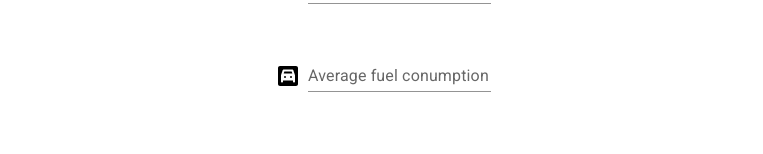
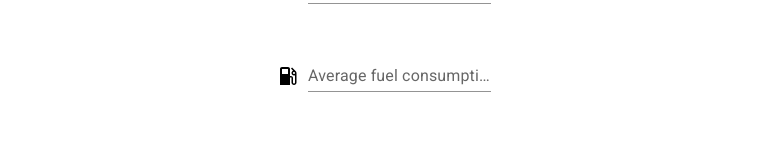
Before and after one commit to polszewsky/no-such-app, a React (Create React App) app: page /travel/add-travel in a window 1280 px wide. Shown: the part 242-396 px from the top of the page, without its empty margins (254-1017 px from the left). Built offline with nearby package versions, Linux system fonts and the light colour scheme.

Commit message:
Fix icon in add travel

```diff
--- a/src/pages/travel/addTravel/AddTravelPage.js
+++ b/src/pages/travel/addTravel/AddTravelPage.js
@@ -1,6 +1,7 @@
 import { Grid, TextField } from "@mui/material";
 import DirectionsCarIcon from "@mui/icons-material/DirectionsCar";
 import GarageIcon from "@mui/icons-material/Garage";
+import LocalGasStationIcon from '@mui/icons-material/LocalGasStation';
 import StartIcon from "@mui/icons-material/Start";
 import SportsScoreIcon from "@mui/icons-material/SportsScore";
 import CreateIcon from "@mui/icons-material/Create";
@@ -51,10 +52,10 @@ export default function AddTravelPage() {
         xs={12}
         sx={{ display: "flex", alignItems: "flex-end" }}
       >
-        <GarageIcon sx={{ mr: 1, my: 0.5 }} />
+        <LocalGasStationIcon sx={{ mr: 1, my: 0.5 }} />
         <TextField
           variant="standard"
-          label="Average fuel conumption"
+          label="Average fuel consumption"
           style={{ marginRight: 5 }}
         />
       </Grid>
```
